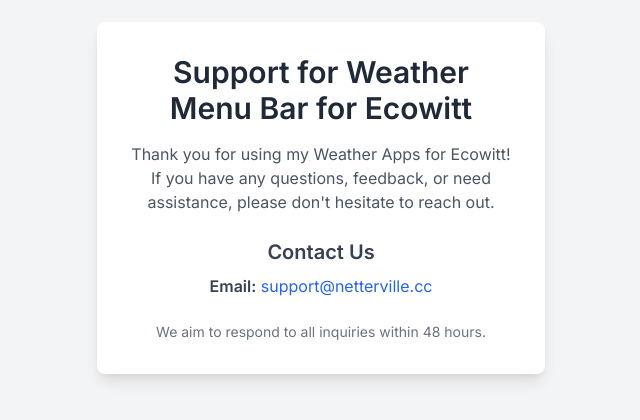
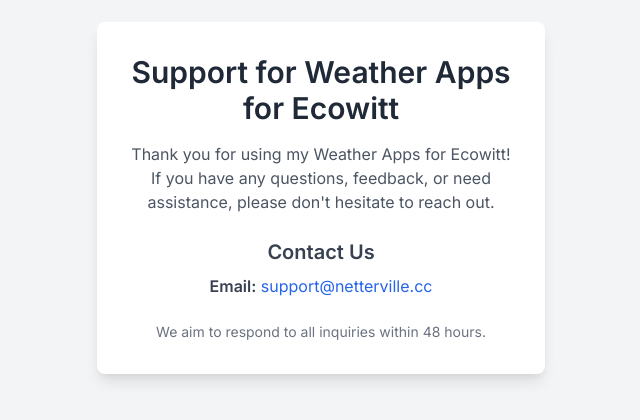
Before and after one commit to cnetterville/pws-mac-menubar, a plain HTML site: page index.html in a window 1280 px wide. Shown: the part 202-622 px from the top of the page, without its empty margins (319-959 px from the left). Drawn offline with nearby package versions, Linux system fonts and the light colour scheme.

Commit message:
Update index.html

```diff
--- a/index.html
+++ b/index.html
@@ -14,7 +14,7 @@
 </head>
 <body class="bg-gray-100 min-h-screen flex items-center justify-center p-4">
     <div class="bg-white p-8 rounded-lg shadow-lg max-w-md w-full text-center">
-        <h1 class="text-3xl font-bold text-gray-800 mb-4">Support for Weather Menu Bar for Ecowitt</h1>
+        <h1 class="text-3xl font-bold text-gray-800 mb-4">Support for Weather Apps for Ecowitt</h1>
         <p class="text-gray-600 mb-6">
             Thank you for using my Weather Apps for Ecowitt! If you have any questions, feedback, or need assistance, please don't hesitate to reach out.
         </p>
```
